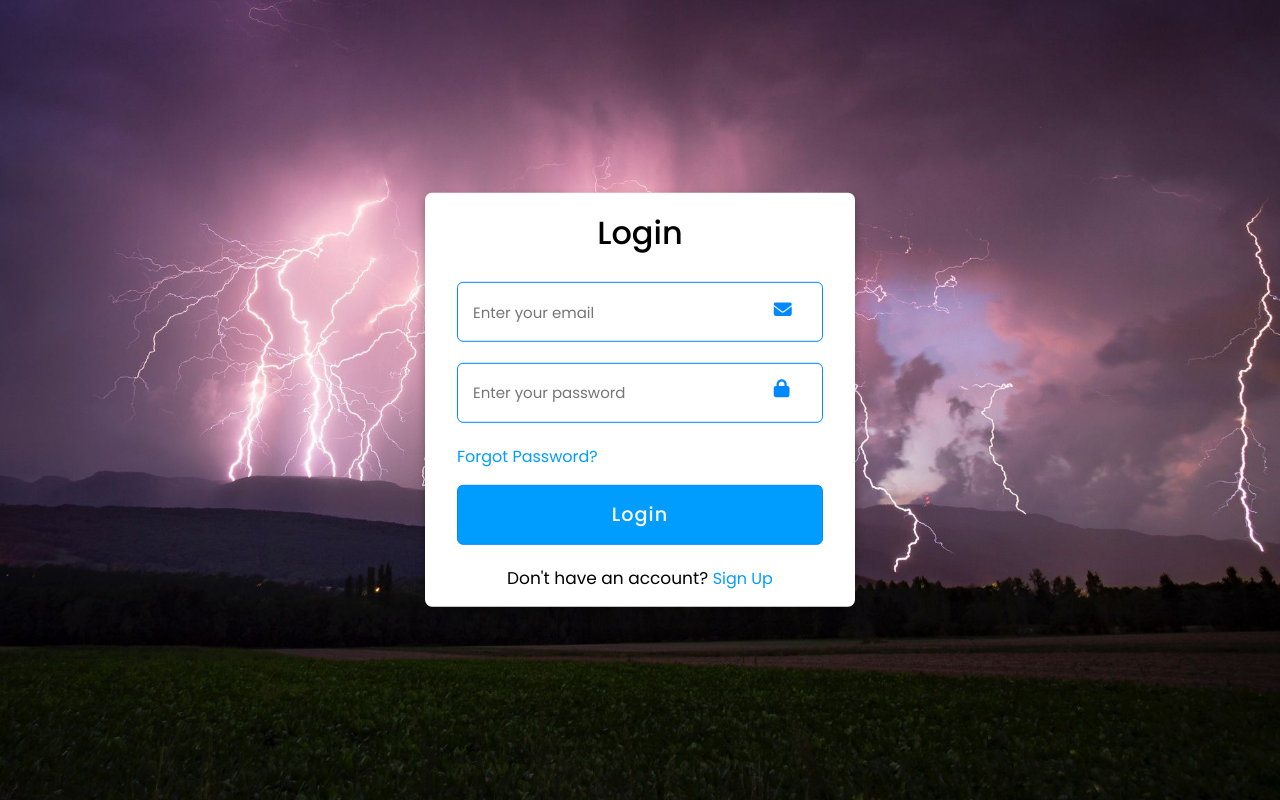
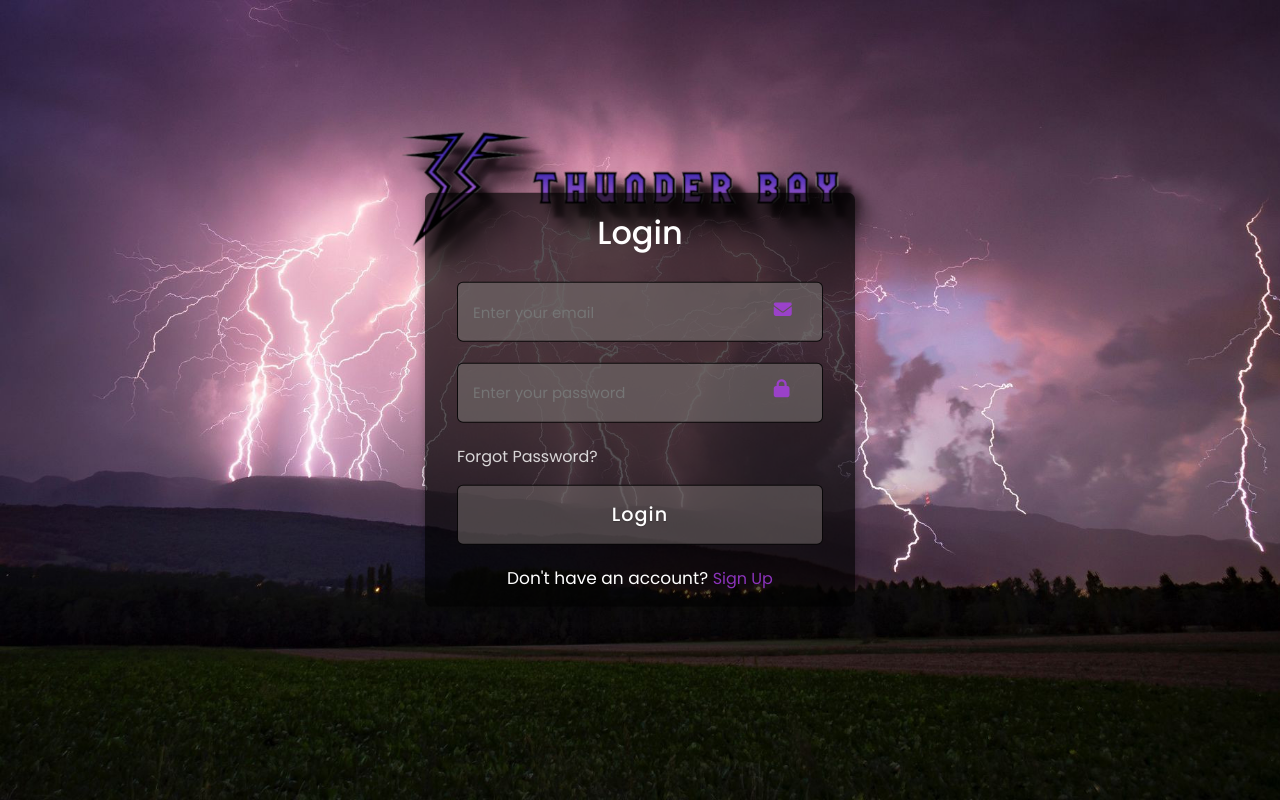
Before and after one commit to JosephRGonzalez/Project-v0.1-User-Management, a Django app: template templates/index.html in a window 1280 px wide. Run offline with Django 4.2, Linux system fonts and the light colour scheme; the template is opened without the code that fills it, so the values that code supplies are empty; parts of the project's set-up code (start-up, migrations or seed data) failed here and were passed over; some libraries are stand-ins or nearby versions.

Commit message:
Edited CSS for login page, added images to static folder

```diff
--- a/static/css/style.css
+++ b/static/css/style.css
@@ -8,7 +8,7 @@
 }
 
 body {
-    background-image: url("../images/bg.jpg");
+    background-image: url("../images/bg1.jpg");
     min-height: 100vh;
     width: 100%;
     background-size: cover;
@@ -23,9 +23,10 @@
     transform: translate(-50%, -50%);
     max-width: 430px;
     width: 100%;
-    background: #fff;
+    background: rgba(0, 0, 0, 0.66);
     border-radius: 7px;
     box-shadow: 0 5px 10px rgba(0, 0, 0, 0.3);
+    color:#fff;
 }
 
 .container .form {
@@ -50,7 +51,8 @@
     border: 1px solid #ddd;
     border-radius: 6px;
     outline: none;
-    border-color: #0088ff;
+    border-color: rgba(0, 0, 0, 0.89);
+    background-color: rgba(115, 107, 107, 0.66);
 }
 
 .form input:focus {
@@ -59,7 +61,7 @@
 
 .form a {
     font-size: 16px;
-    color: #009dff;
+    color: rgba(255, 255, 255, 0.81);
     text-decoration: none;
 }
 
@@ -69,7 +71,8 @@
 
 .form input.button {
     color: #fff;
-    background: #009dff;
+   text-shadow: 0 1px 1px rgba(0, 0, 0, 0.2);
+    background: rgba(115, 107, 107, 0.55);
     font-size: 1.2rem;
     font-weight: 500;
     letter-spacing: 1px;
@@ -79,7 +82,7 @@
 }
 
 .form input.button:hover {
-    background: #0088ff;
+    background: rgba(120, 48, 163, 0.81);
 }
 
 .signup {
@@ -87,8 +90,8 @@
     text-align: center;
 }
 
-.signup label {
-    color: #009dff;
+.signup a{
+    color: rgba(169, 62, 228, 0.81);
     cursor: pointer;
 }
 
@@ -100,21 +103,21 @@
     left: 10px;
     transform: translate(1760%, 230%);
     font-size: 18px;
-    color: #0088ff;
+    color: rgba(169, 62, 228, 0.81);
 }
 
 .fas.fa-lock {
     left: 10px;
     transform: translate(1870%, 665%);
     font-size: 18px;
-    color: #0088ff;
+    color: rgba(169, 62, 228, 0.81);
 }
 
 #l2 {
     left: 10px;
     transform: translate(1405%, 935%);
     font-size: 18px;
-    color: #0088ff;
+    color: rgba(169, 62, 228, 0.81);
 }
 
 @media screen and (min-width: 335px) and (max-width: 415px) {
@@ -141,13 +144,13 @@
         left: 10px;
         transform: translate(1360%, 210%);
         font-size: 18px;
-        color: #0088ff;
+        color: rgba(169, 62, 228, 0.81);
     }
 
     .fas.fa-lock {
         left: 10px;
         transform: translate(1400%, 605%);
         font-size: 18px;
-        color: #0088ff;
+        color: rgba(169, 62, 228, 0.81);
     }
 }
```
Also changed, not shown: static/images/bg1.jpg (added), static/images/logo.jpg (added), static/images/uofh.jpg (added).
